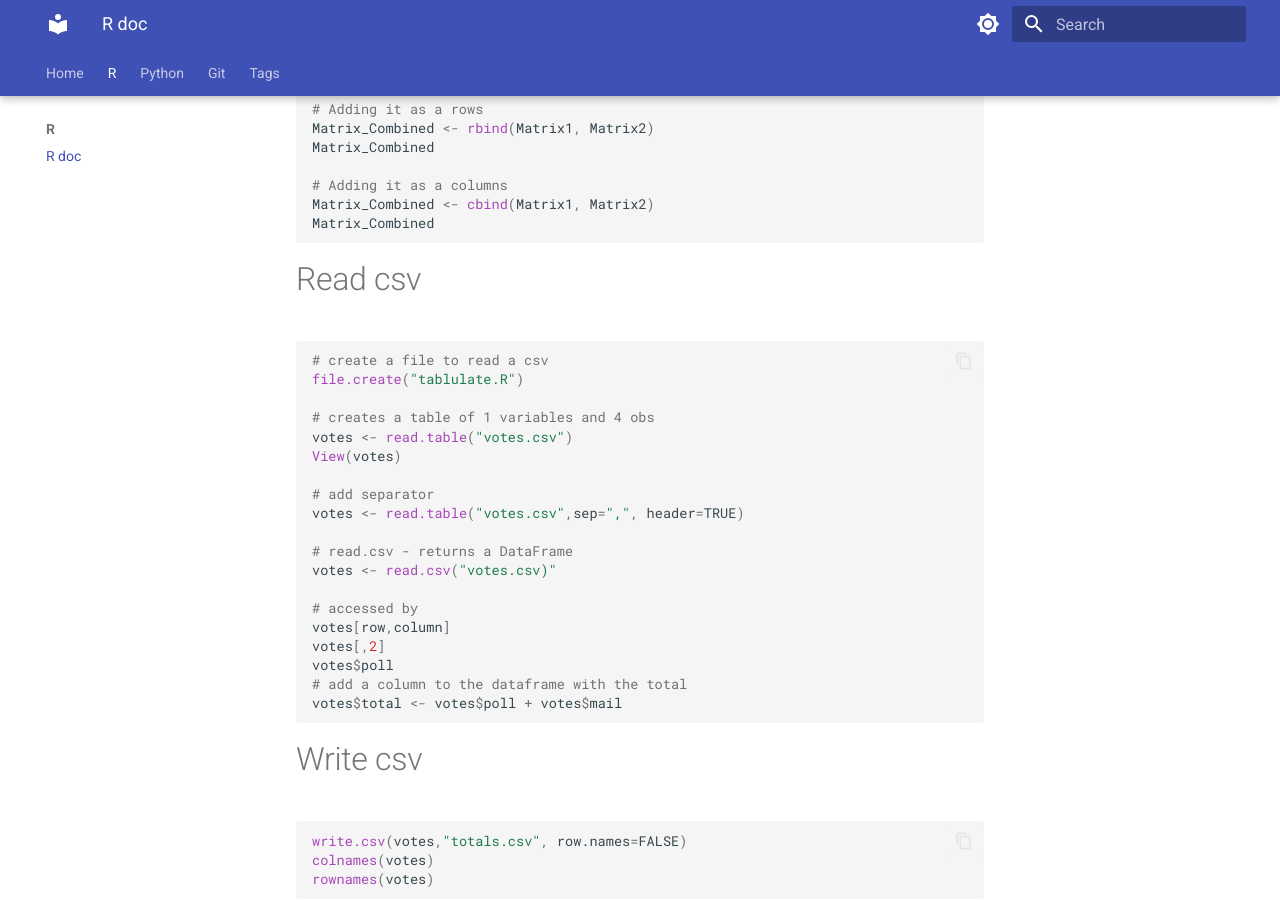
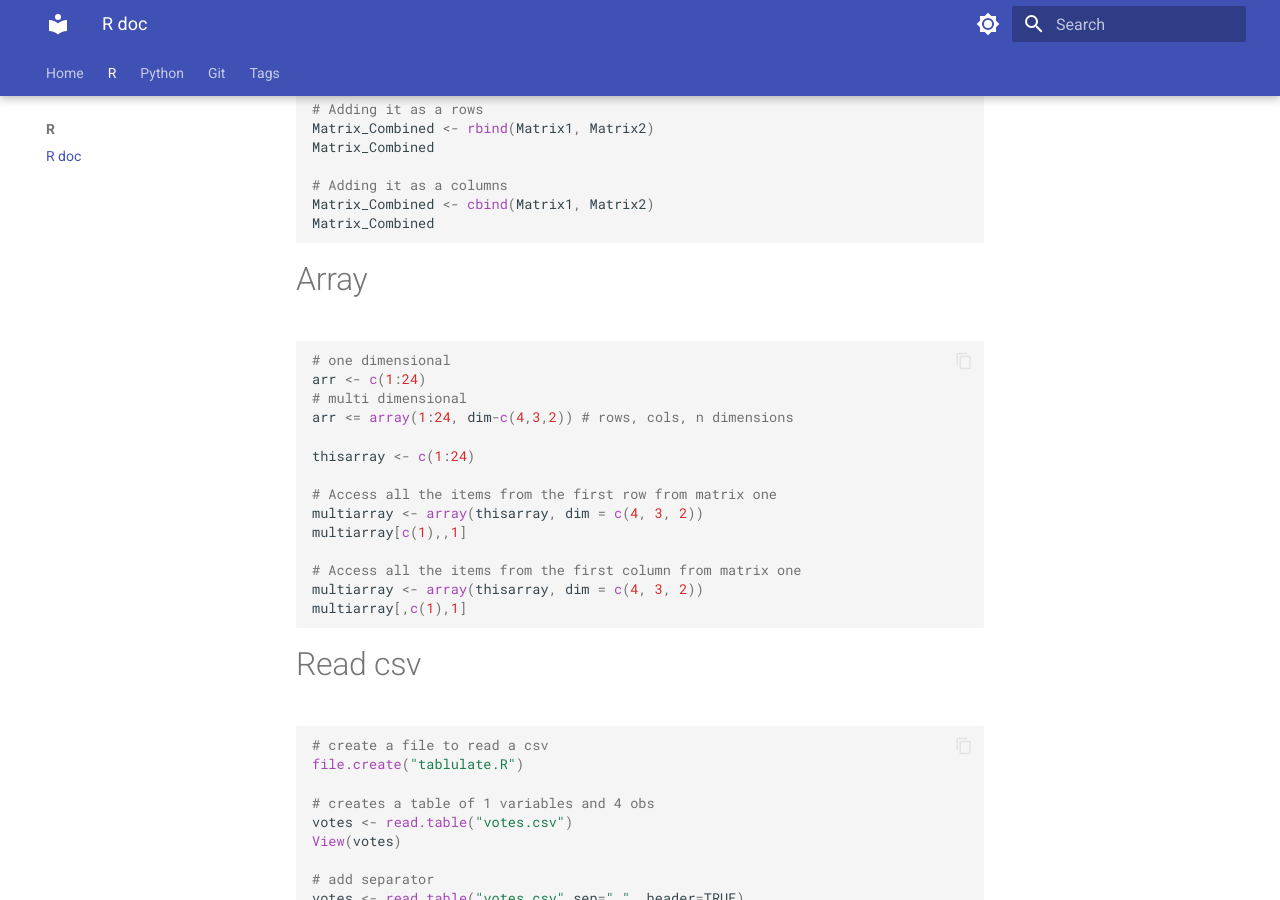
Before and after one commit to TrevorCl/mkdocs, an MkDocs documentation site: the page built from docs/r/R doc.md, in a window 1280 px wide and 900 px high, scrolled down 4573 px. Built offline with MkDocs 1.6.1 and Material for MkDocs 9.7.7, drawn with Linux system fonts in a browser that asks for light colours.

Commit message:
Update R documentation with array examples
Added documentation for array creation and access in R.

````diff
--- a/docs/r/R doc.md
+++ b/docs/r/R doc.md
@@ -219,7 +219,24 @@ Matrix_Combined <- cbind(Matrix1, Matrix2)
 Matrix_Combined
 ```
 
+# Array
+```r
+# one dimensional
+arr <- c(1:24)
+# multi dimensional
+arr <= array(1:24, dim-c(4,3,2)) # rows, cols, n dimensions
 
+thisarray <- c(1:24)
+
+# Access all the items from the first row from matrix one
+multiarray <- array(thisarray, dim = c(4, 3, 2))
+multiarray[c(1),,1]
+
+# Access all the items from the first column from matrix one
+multiarray <- array(thisarray, dim = c(4, 3, 2))
+multiarray[,c(1),1]
+
+```
 # Read csv
 ``` R
 # create a file to read a csv
````
